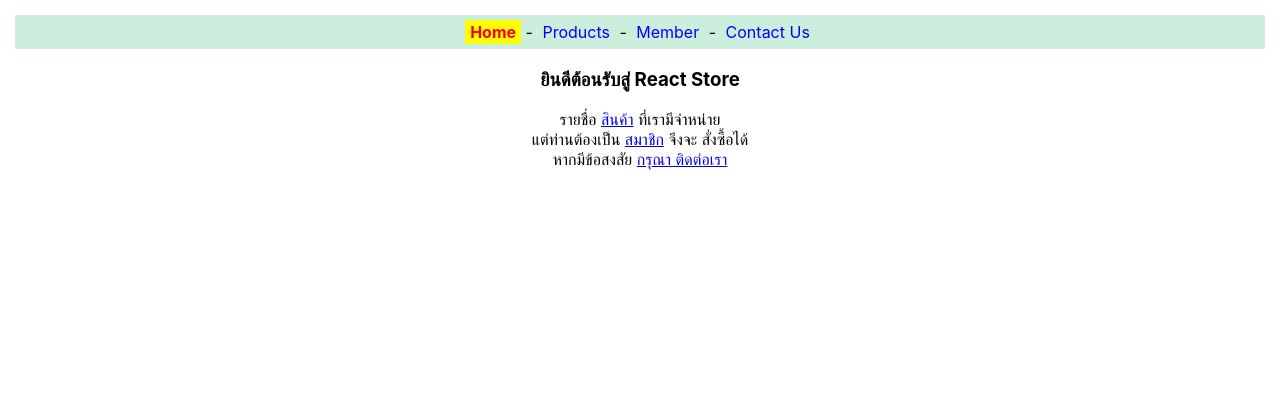
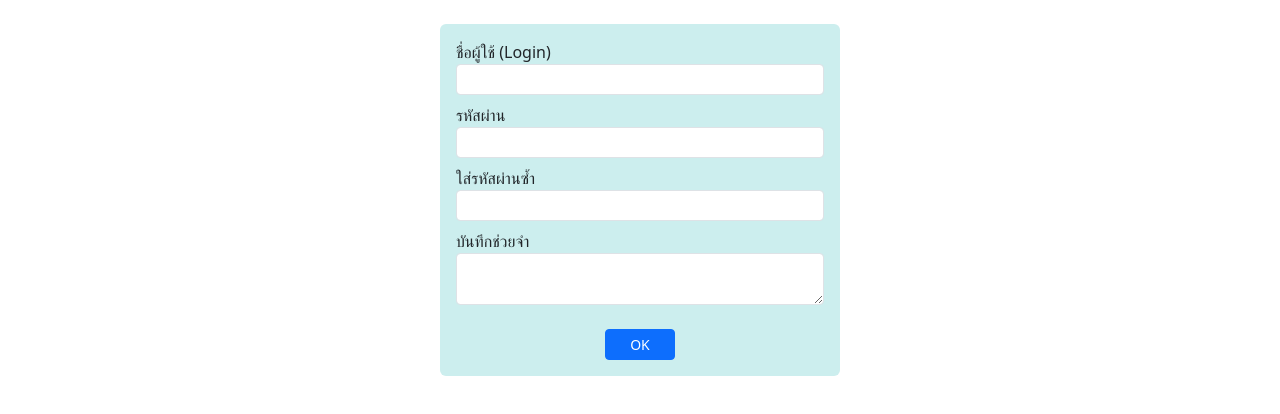
Before and after one commit to danicabeau/app1, a React (Create React App) app: page / in a window 1280 px wide. Shown: the top 414 px of the page. Built offline with nearby package versions, Linux system fonts and the light colour scheme.

Commit message:
add inputText

```diff
--- a/src/App.js
+++ b/src/App.js
@@ -1,13 +1,6 @@
-import React from 'react';
-// เพิ่มบรรทัดนี้เพื่อให้ App รู้จัก Router3
-import Router3 from './router3';
+import React from 'react' // เติม React
+import FormText from './form-text' // เติม ./form-text (ชื่อไฟล์คอมโพเนนต์)
 
-function App() {
-  return (
-    <div className="App">
-      <Router3 />
-    </div>
-  );
+export default function App() {
+    return <FormText/>
 }
-
-export default App;
--- /dev/null
+++ b/src/form-text.js
@@ -0,0 +1,73 @@
+import React from 'react'
+import 'bootstrap/dist/css/bootstrap.min.css';
+export default function FormText() {
+    // 1. สร้าง Reference สำหรับอ้างอิง DOM ของช่อง Password ทั้งสอง
+    const textPswd = React.useRef()
+    const textPswd2 = React.useRef()
+
+    // 2. ฟังก์ชันตรวจสอบ Password ช่องแรก (onBlur)
+    const onBlurPassword = () => {
+        let pswd = textPswd.current.value
+        // ตรวจสอบว่าถ้าไม่ว่าง และไม่ตรงตามเงื่อนไข (0-9, a-z, A-Z)
+        if (pswd !== "" && !pswd.match(/^[0-9a-zA-Z]+$/)) {
+            textPswd.current.value = "" // ล้างค่าในช่องออก
+            alert('ต้องเป็น 0-9 หรือ a-z หรือ A-Z เท่านั้น')
+        }
+    }
+
+    // 3. ฟังก์ชันตรวจสอบการยืนยัน Password (onBlur ของช่องที่สอง)
+    const onBlurPassword2 = () => {
+        // ตรวจสอบว่าค่าในช่องที่ 1 และ 2 ตรงกันหรือไม่
+        if (textPswd.current.value !== textPswd2.current.value) {
+            textPswd2.current.value = ""
+            alert('รหัสผ่านทั้งสองช่องไม่ตรงกัน')
+        }
+    }
+
+    return (
+        <div className="mt-4 mx-auto p-3 rounded"
+             style={{ width: '400px', background: '#cee' }}>
+            <form>
+                {/* ช่อง Login */}
+                <div className="form-group mb-2">
+                    <label htmlFor="login">ชื่อผู้ใช้ (Login)</label>
+                    <input type="text" id="login" name="login" maxLength="20"
+                           className="form-control form-control-sm" />
+                </div>
+
+                {/* ช่อง รหัสผ่าน */}
+                <div className="form-group mb-2">
+                    <label htmlFor="pswd">รหัสผ่าน</label>
+                    <input type="password" id="pswd" name="pswd" maxLength="10"
+                           className="form-control form-control-sm"
+                           ref={textPswd}
+                           onBlur={onBlurPassword} />
+                </div>
+
+                {/* ช่อง ยืนยันรหัสผ่าน */}
+                <div className="form-group mb-2">
+                    <label htmlFor="pswd2">ใส่รหัสผ่านซ้ำ</label>
+                    <input type="password" id="pswd2"
+                           className="form-control form-control-sm"
+                           ref={textPswd2}
+                           onBlur={onBlurPassword2} />
+                </div>
+
+                {/* ช่อง บันทึกช่วยจำ */}
+                <div className="form-group mb-4">
+                    <label htmlFor="memo">บันทึกช่วยจำ</label>
+                    <textarea id="memo" name="memo" rows="2" maxLength="200"
+                              className="form-control form-control-sm">
+                    </textarea>
+                </div>
+
+                {/* ปุ่มตกลง */}
+                <div className="text-center">
+                    <button type="button" className="btn btn-primary btn-sm px-4">
+                        OK
+                    </button>
+                </div>
+            </form>
+        </div>
+    )
+}
```
